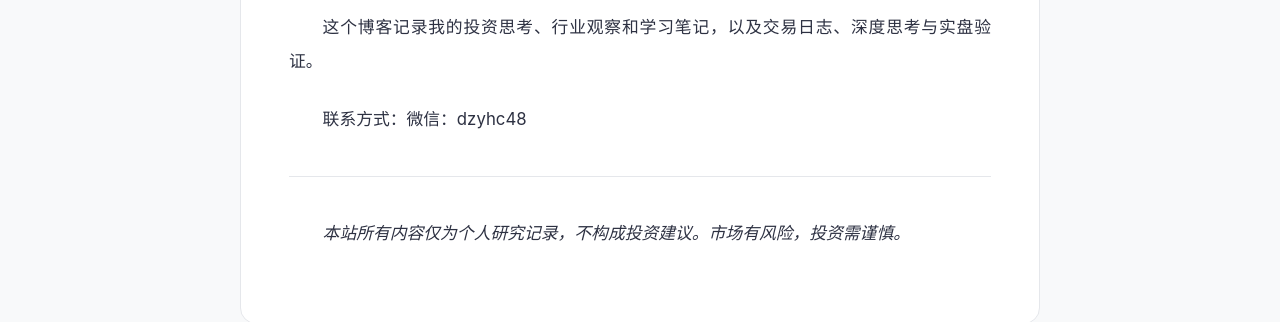
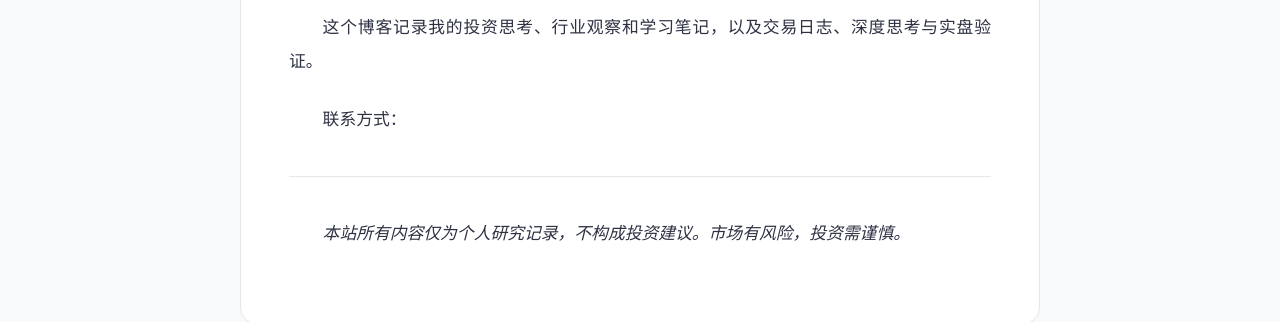
Before and after one commit to cryptoLbei/sense-blog, a Jekyll site: the page built from about.md, in a window 1280 px wide. Shown: the part 406-728 px from the top of the page. Built offline with Jekyll 4.4.1, drawn with Linux system fonts in a browser that asks for light colours.

Commit message:
Update about.md

```diff
--- a/about.md
+++ b/about.md
@@ -13,7 +13,7 @@ permalink: /about/
 
     <p>这个博客记录我的投资思考、行业观察和学习笔记，以及交易日志、深度思考与实盘验证。</p>
 
-    <p>联系方式：微信：dzyhc48</p>
+    <p>联系方式：</p>
 
     <hr>
 
```
